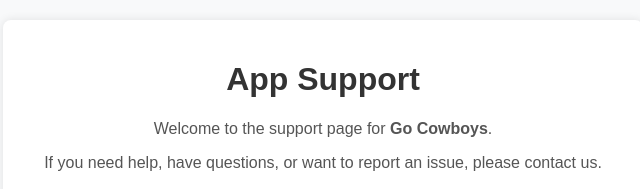
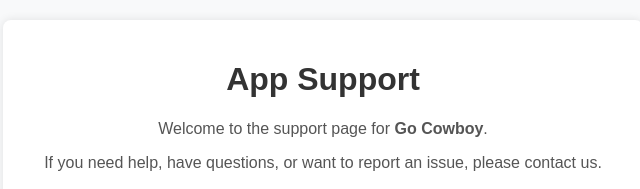
Before and after one commit to yuriypashkov/yuriypashkov.github.io, a plain HTML site: page index.html in a window 1280 px wide. Shown: the top 189 px of the page, 317-957 px from the left. Drawn offline with Linux system fonts and the light colour scheme.

Commit message:
Update index.html

```diff
--- a/index.html
+++ b/index.html
@@ -42,7 +42,7 @@
 <body>
     <div class="container">
         <h1>App Support</h1>
-        <p>Welcome to the support page for <strong>Go Cowboys</strong>.</p>
+        <p>Welcome to the support page for <strong>Go Cowboy</strong>.</p>
         <p>If you need help, have questions, or want to report an issue, please contact us.</p>
         <div class="contact">
             <p>Email: <a href="mailto:yuriy.pashkov@gmail.com">yuriy.pashkov@gmail.com</a></p>
```
